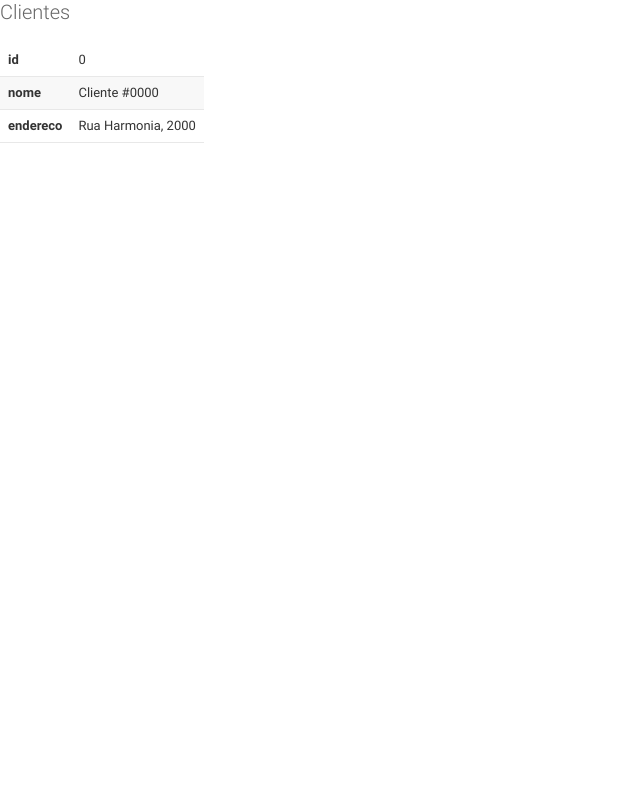
After one commit to huogerac/acpy_pizzaria, a Django app: a page that uses pizzaria/pizzaria/entrega/templates/entrega/cliente_detail.html in a window 1280 px wide. The commit adds this page. Shown: the whole page, without its empty margins (0-640 px from the left). Run offline with Django 3.2, Linux system fonts and the light colour scheme; data comes from the database, SQL or seed files in the repository; parts of the project's set-up code (start-up, migrations or seed data) failed here and were passed over.

Commit message:
listagem master detail de cliente

```diff
--- a/pizzaria/pizzaria/entrega/models.py
+++ b/pizzaria/pizzaria/entrega/models.py
@@ -27,6 +27,9 @@ class Cliente(models.Model):
     def endereco(self):
         return u'%s, %s' % (self.logradouro, self.numero)
     endereco.short_description = u'Endereço'
+
+    def get_absolute_url(self):
+        return 'clientes/' + str(self.id)
 
 
 
--- /dev/null
+++ b/pizzaria/pizzaria/entrega/templates/entrega/cliente_detail.html
@@ -0,0 +1,28 @@
+<html>
+	<head>
+		<title>Clientes</title>
+		<link rel="stylesheet" type="text/css" href="/static/admin/css/base.css" />
+	</head>
+
+
+  <body class="change-list">
+    <h1>Clientes</h1>
+
+	<div class="results">
+	 	<table id="result_list">
+	    	<tr class="row1">
+	    		<th>id</th><td>{{cliente.id}}</td>
+	    	</tr>
+	    	<tr class="row2">
+	    		<th>nome</th><td>{{cliente.nome}}</td>
+	    	</tr>
+	    	<tr class="row1">
+	    		<th>endereco</th><td>{{cliente.endereco}}</td>
+	    	</tr>
+
+	    </table>
+	</div>
+
+  </body>
+
+</html>
--- a/pizzaria/pizzaria/entrega/urls.py
+++ b/pizzaria/pizzaria/entrega/urls.py
@@ -1,5 +1,5 @@
 from django.conf.urls import patterns, include, url
-from django.views.generic import ListView
+from django.views.generic import ListView, DetailView
 
 from .views import HoraView, pizzas_pendentes
 from .models import Pizza, Cliente
@@ -13,4 +13,6 @@ urlpatterns = patterns('',
 
     url(r'clientes$', ListView.as_view(model=Cliente, context_object_name='lista')),
 
+    url(r'clientes/(?P<pk>\d+)/$', DetailView.as_view(model=Cliente, context_object_name='cliente')),
+
 )
```
Also changed, not shown: pizzaria/pizzaria/entrega/templates/entrega/cliente_list.html (+6 -2 lines).
